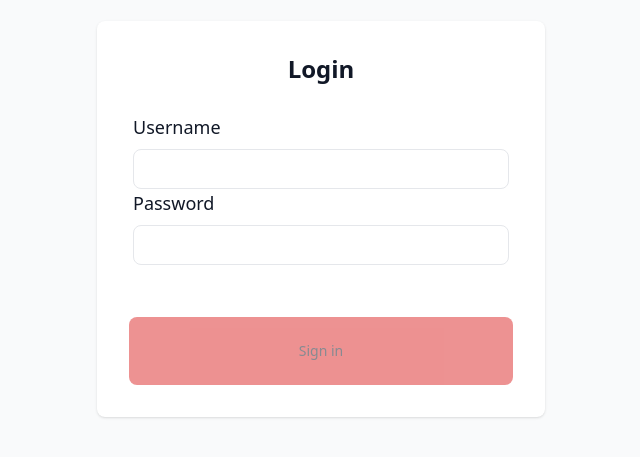
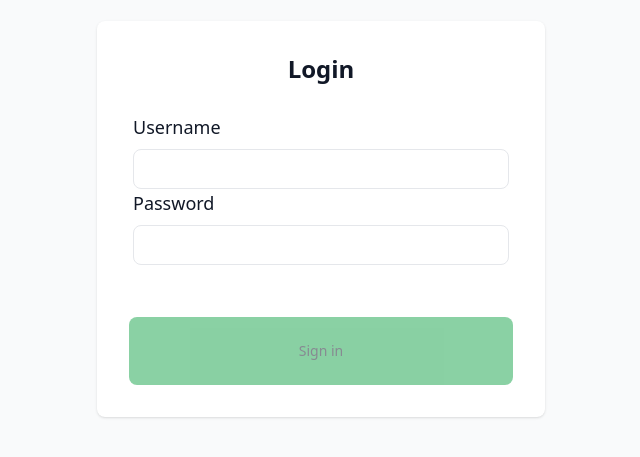
Before and after one commit to Nopathee/INT221-frontend, a Vue app: page /login in a window 1280 px wide. Shown: the part 181-638 px from the top of the page, without its empty margins (319-959 px from the left). Built offline with nearby package versions, Linux system fonts and the light colour scheme.

Commit message:
btn color

```diff
--- a/src/components/release_2/Login.vue
+++ b/src/components/release_2/Login.vue
@@ -72,7 +72,7 @@ const handlerLogin = async () => {
 
               </form>
               <div class="pt-6">
-                <button :disabled="isLoginDisabled" @click="handlerLogin" class="w-full disabled:opacity-50 bg-red-600 text-gray-900 dark:text-white   font-medium rounded-lg text-sm px-5 py-6  text-center itbkk-button-signin">
+                <button :disabled="isLoginDisabled" @click="handlerLogin" class="w-full disabled:opacity-50 bg-green-600 text-gray-900 dark:text-white   font-medium rounded-lg text-sm px-5 py-6  text-center itbkk-button-signin">
                  Sign in </button>
               </div>
           </div>
```
